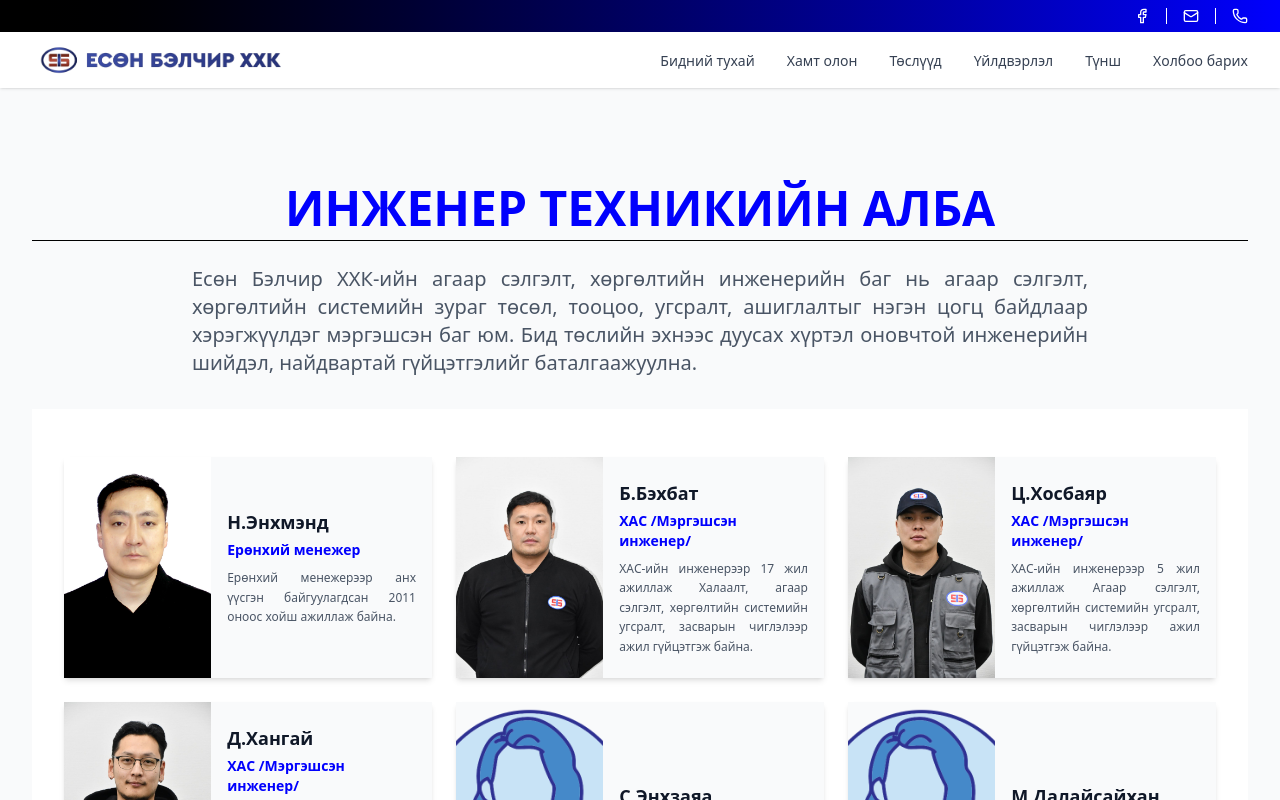
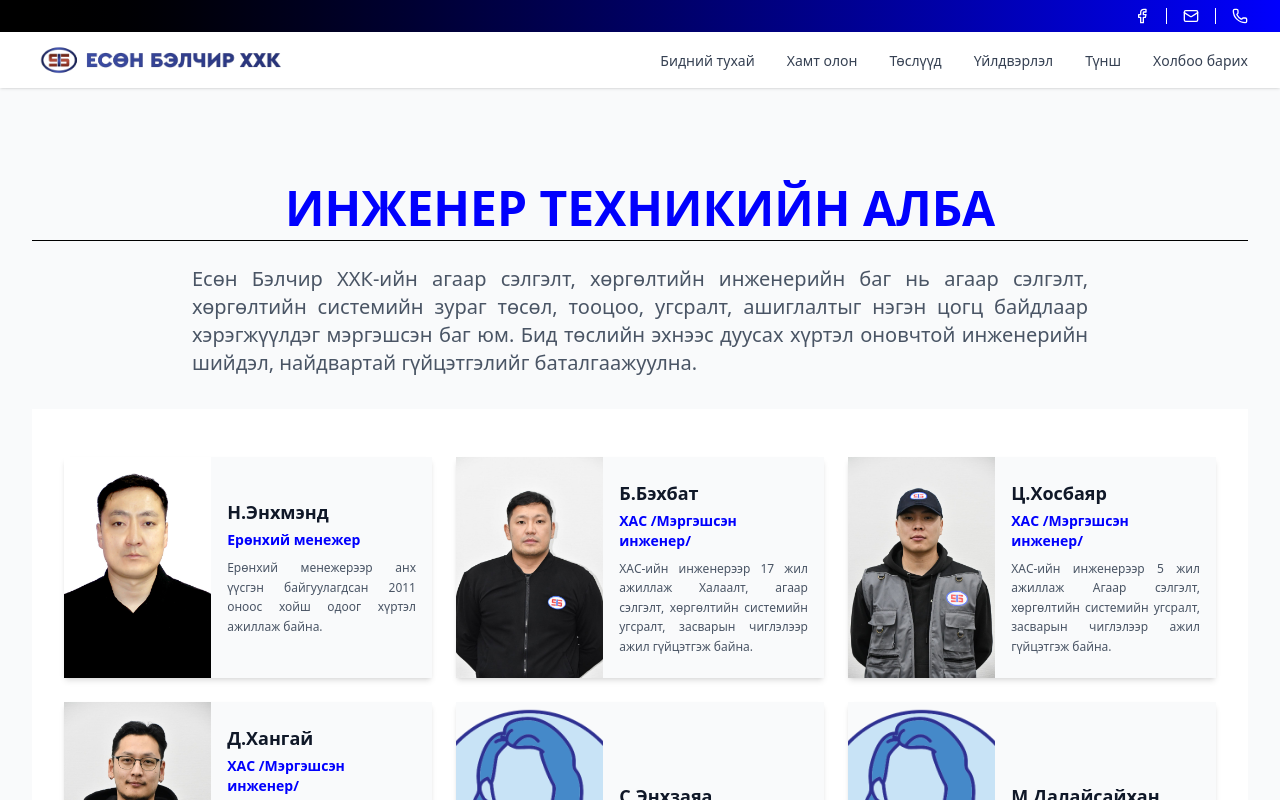
Before and after one commit to Zolboo0501/yesun, a Next.js app: page /greeting/engineering in a window 1280 px wide. Shown: the top 800 px of the page. Built offline with nearby package versions, Linux system fonts and the light colour scheme.

Commit message:
description

```diff
--- a/components/engineering/EngineeringGreeting.tsx
+++ b/components/engineering/EngineeringGreeting.tsx
@@ -9,7 +9,7 @@ const teamMembers = [
     position: "Ерөнхий менежер",
     image: "/images/member.jpg",
     description:
-      "Ерөнхий менежерээр анх үүсгэн байгуулагдсан 2011 оноос хойш ажиллаж байна.",
+      "Ерөнхий менежерээр анх үүсгэн байгуулагдсан 2011 оноос хойш одоог хүртэл ажиллаж байна.",
   },
   {
     id: 2,
```
